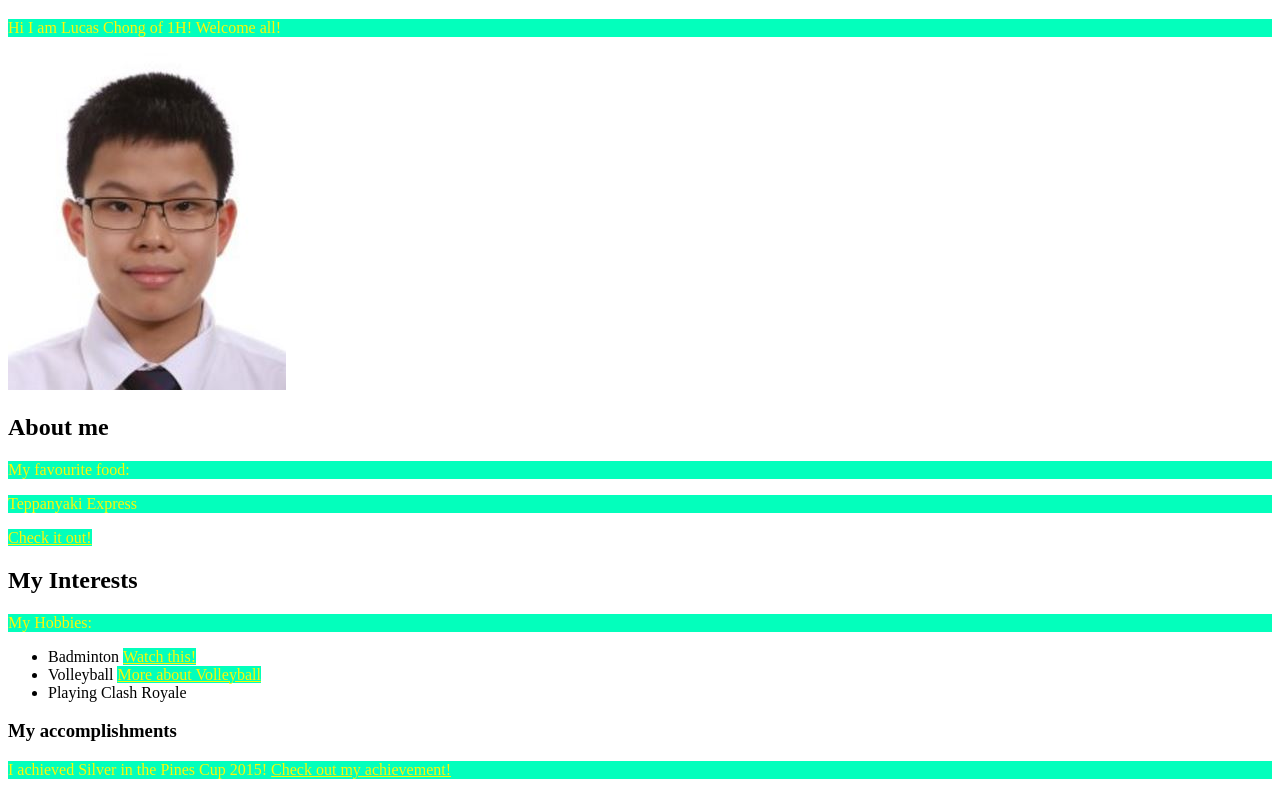
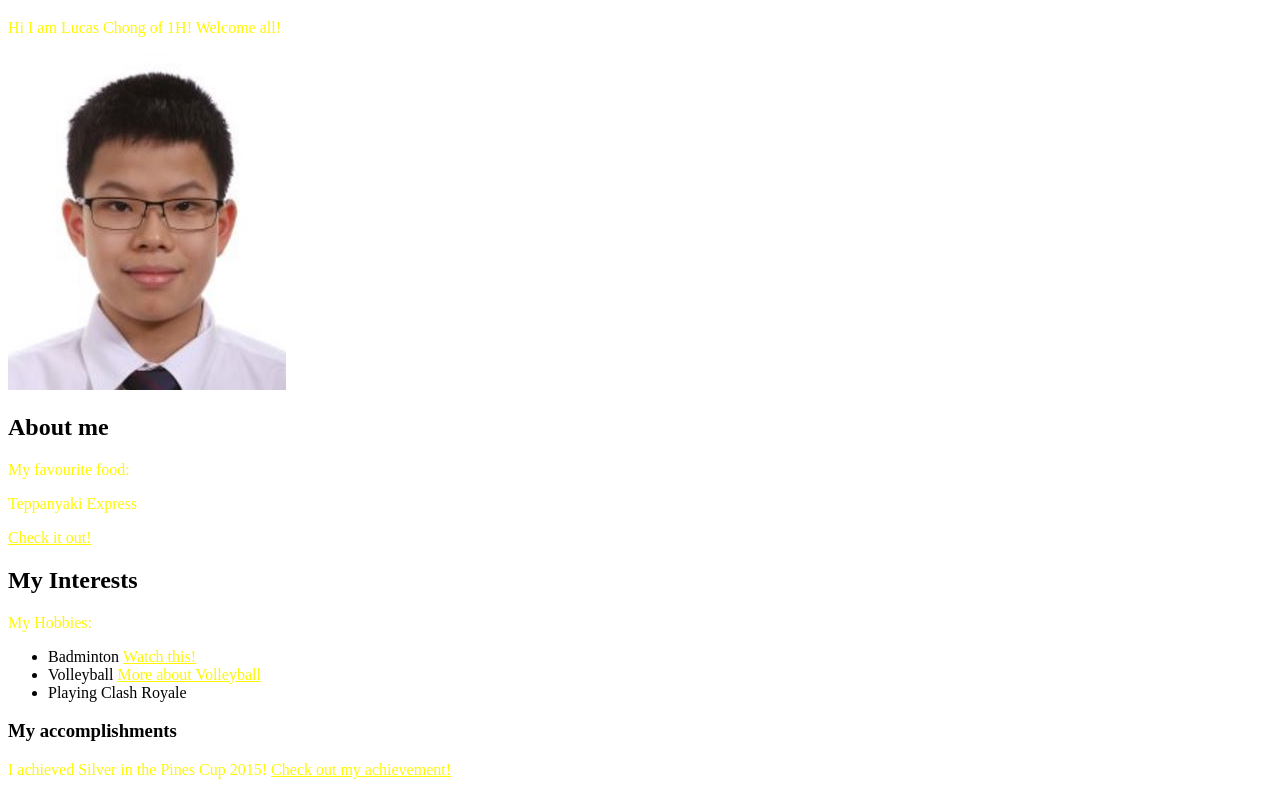
Before and after one commit to dhs17y1hchongweiyilucas/dhs17y1hchongweiyilucas.github.io, a plain HTML site: page index.html in a window 1280 px wide. Shown: the part 61-856 px from the top of the page. Drawn offline with Linux system fonts and the light colour scheme.

Commit message:
Update style.css

```diff
--- a/style.css
+++ b/style.css
@@ -7,5 +7,4 @@ background-color: Orange;
 p, a {
 color: #fff705;
 font-family: Times New Roman, sans-serif;
-background-color: #03ffbc;
 }
```
